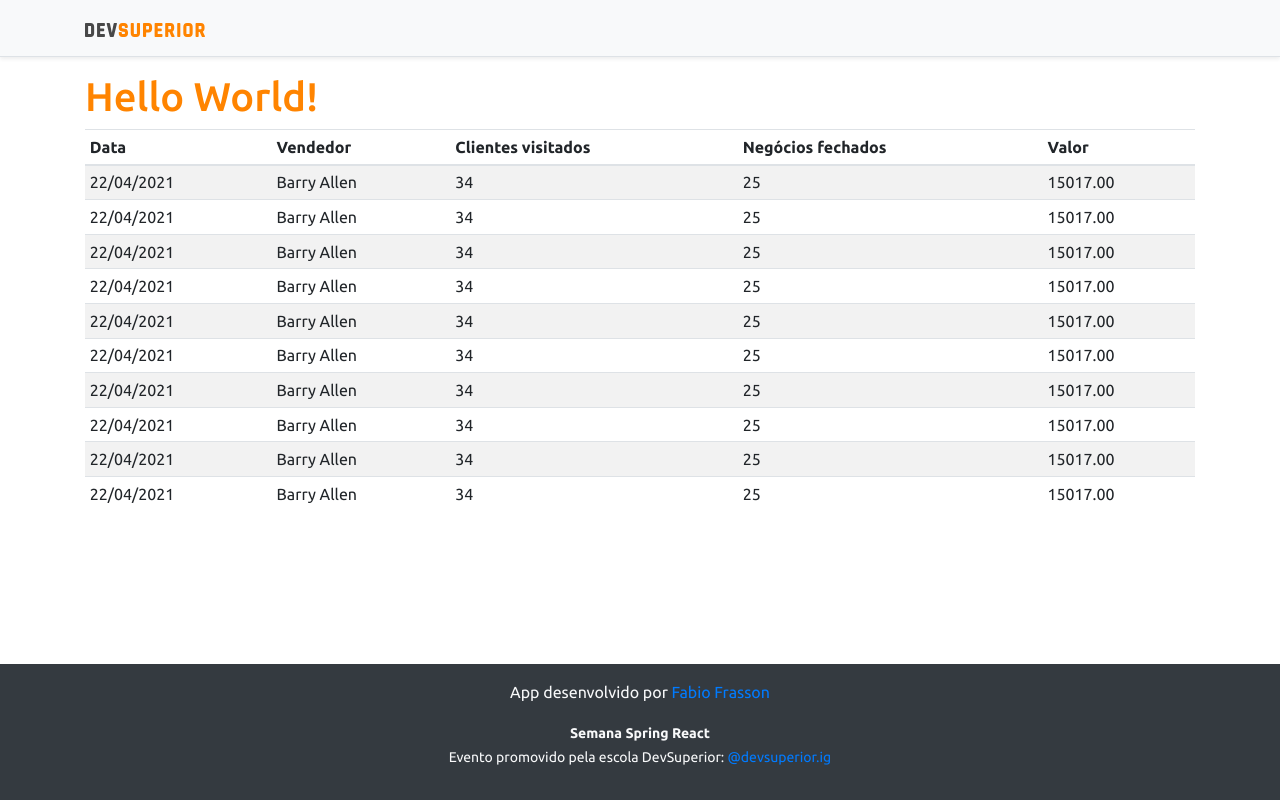
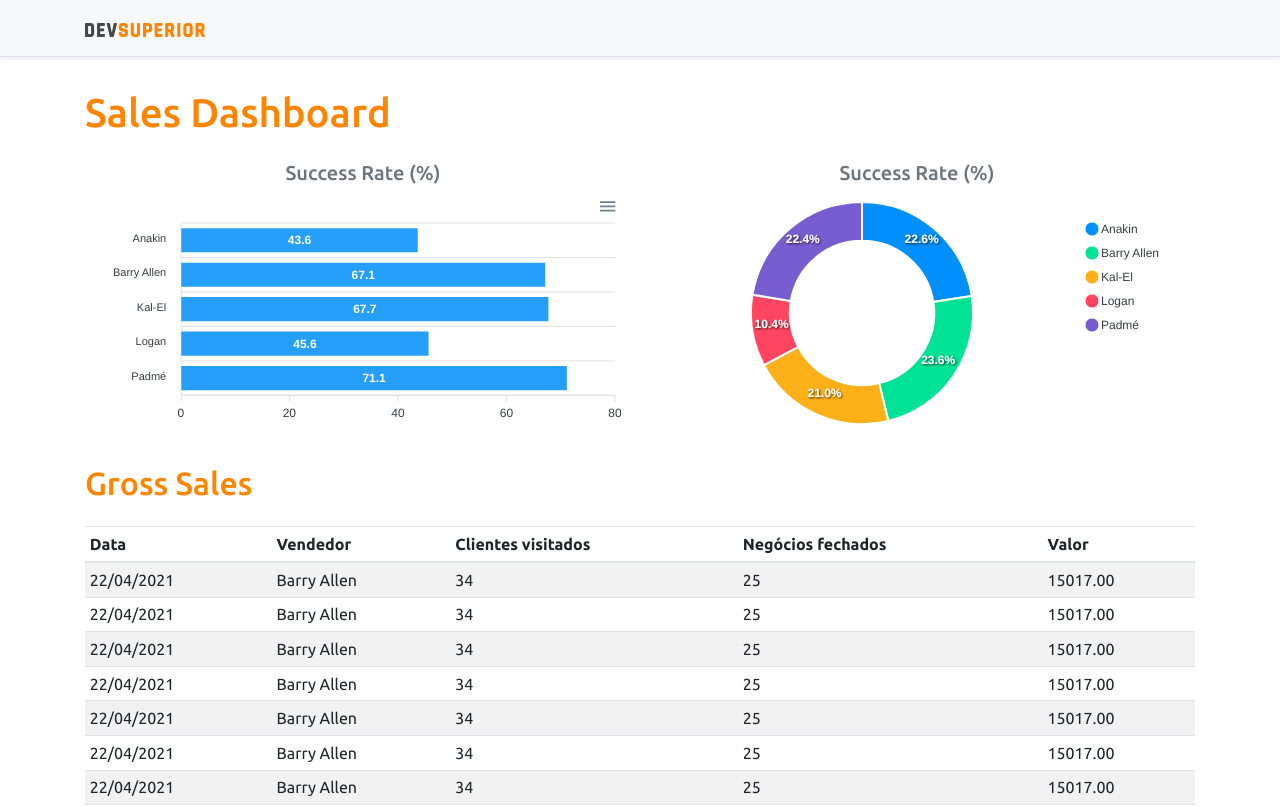
Before and after one commit to fabiofrasson/spring-react-week, a React (Create React App) app in the folder frontend/: page / in a window 1280 px wide. Shown: the top 807 px of the page. Built offline with nearby package versions, Linux system fonts and the light colour scheme.

Commit message:
Static charts insertion

```diff
--- a/frontend/src/App.tsx
+++ b/frontend/src/App.tsx
@@ -1,4 +1,6 @@
+import BarChart from "components/BarChart";
 import DataTable from "components/DataTable";
+import DonutChart from "components/DonutChart";
 import Footer from "components/Footer";
 import Navbar from "components/Navbar";
 
@@ -7,7 +9,20 @@
     <>
       <Navbar />
       <div className="container">
-        <h1 className="text-primary">Hello World!</h1>
+        <h1 className="text-primary py-3">Sales Dashboard</h1>
+        <div className="row px-3">
+          <div className="col-sm-6">
+            <h5 className="text-center text-secondary">Success Rate (%)</h5>
+            <BarChart />
+          </div>
+          <div className="col-sm-6">
+            <h5 className="text-center text-secondary">Success Rate (%)</h5>
+            <DonutChart />
+          </div>
+        </div>
+        <div className="py-3">
+          <h2 className="text-primary">Gross Sales</h2>
+        </div>
         <DataTable />
       </div>
       <Footer />
--- /dev/null
+++ b/frontend/src/components/BarChart/index.tsx
@@ -0,0 +1,34 @@
+import Chart from "react-apexcharts";
+
+const BarChart = () => {
+  const options = {
+    plotOptions: {
+      bar: {
+        horizontal: true,
+      },
+    },
+  };
+
+  const mockData = {
+    labels: {
+      categories: ["Anakin", "Barry Allen", "Kal-El", "Logan", "Padmé"],
+    },
+    series: [
+      {
+        name: "% Sucesso",
+        data: [43.6, 67.1, 67.7, 45.6, 71.1],
+      },
+    ],
+  };
+
+  return (
+    <Chart
+      options={{ ...options, xaxis: mockData.labels }}
+      series={mockData.series}
+      type="bar"
+      height="240"
+    />
+  );
+};
+
+export default BarChart;
--- /dev/null
+++ b/frontend/src/components/DonutChart/index.tsx
@@ -0,0 +1,25 @@
+import Chart from "react-apexcharts";
+
+const DonutChart = () => {
+    const mockData = {
+        series: [477138, 499928, 444867, 220426, 473088],
+        labels: ['Anakin', 'Barry Allen', 'Kal-El', 'Logan', 'Padmé']
+    }
+
+    const options = {
+        legend: {
+            show: true
+        }
+    }
+
+  return (
+    <Chart
+      options={{ ...options, labels: mockData.labels }}
+      series={mockData.series}
+      type="donut"
+      height="240"
+    />
+  );
+};
+
+export default DonutChart;
--- /dev/null
+++ b/package.json
@@ -0,0 +1,6 @@
+{
+  "dependencies": {
+    "apexcharts": "^3.26.1",
+    "react-apexcharts": "^1.3.9"
+  }
+}
```
Also changed, not shown: 1 other file (tests, documents, lock files or other folders).
